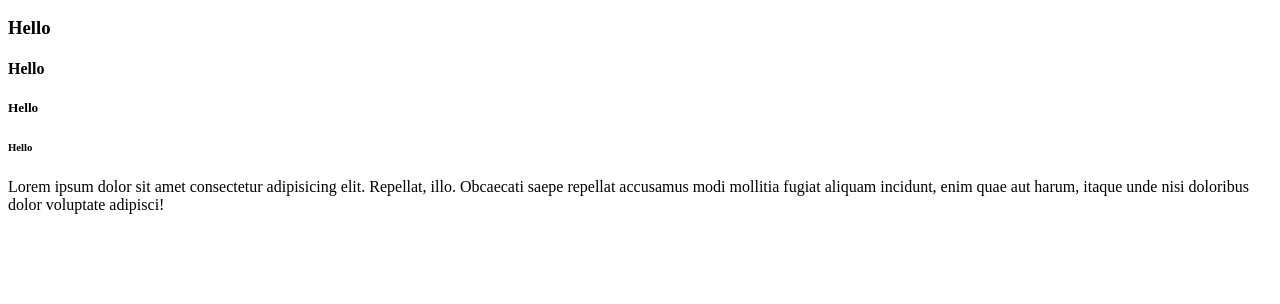
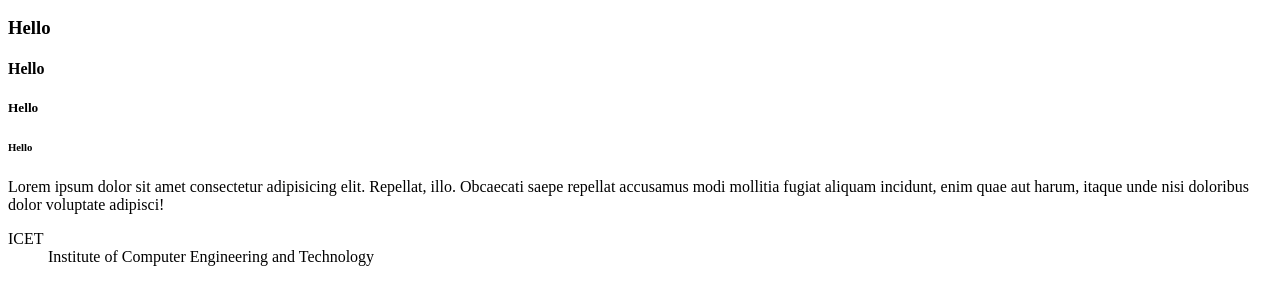
Before and after one commit to tharindi-hub/2026-09-12-IT-Day-02, a plain HTML site: page index.html in a window 1280 px wide. Shown: the part 110-414 px from the top of the page. Drawn offline with Linux system fonts and the light colour scheme.

Commit message:
add definition list for ICET information

```diff
--- a/index.html
+++ b/index.html
@@ -14,5 +14,16 @@
    <h6>Hello</h6>
 
    <p>Lorem ipsum dolor sit amet consectetur adipisicing elit. Repellat, illo. Obcaecati saepe repellat accusamus modi mollitia fugiat aliquam incidunt, enim quae aut harum, itaque unde nisi doloribus dolor voluptate adipisci!</p>
+
+   <div>
+        <dl>
+            <dt>
+                ICET
+            </dt>
+            <dd>Institute of Computer Engineering and Technology</dd>
+        </dl>
+   </div>
+
+
 </body>
 </html>
```
